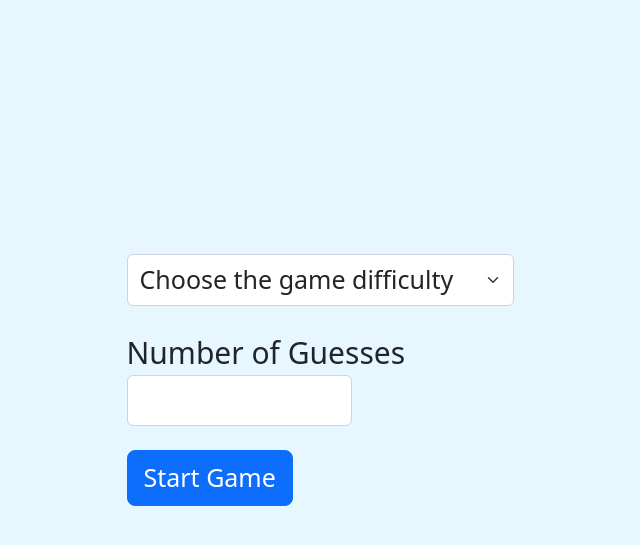
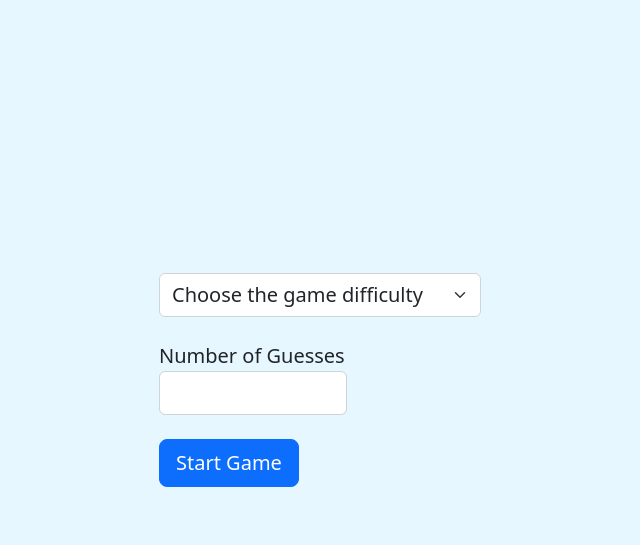
Before and after one commit to amar2468/GameHive, a Django app: page /guess_the_digit/config/ in a window 1280 px wide. Shown: the top 545 px of the page, without its empty margins (320-960 px from the left). Run offline with Django 3.2, Linux system fonts and the light colour scheme; some libraries are stand-ins or nearby versions.

Commit message:
Reduced the font-size of the input field, label, dropdown menu, and the button.

```diff
--- a/templates/guessing_game_config.html
+++ b/templates/guessing_game_config.html
@@ -22,7 +22,7 @@
             <form action="{% url 'play' %}" method="get">
                 {% csrf_token %}
                 <div class="dropdown" aria-required="true">
-                      <select class="form-select" name="selected_level" aria-label="Pick the game difficulty" style="font-size: 25px;">
+                      <select class="form-select" name="selected_level" aria-label="Pick the game difficulty" style="font-size: 20px;">
                         <option selected>Choose the game difficulty</option>
                         <option value="easy">Easy</option>
                         <option value="medium">Medium</option>
@@ -32,14 +32,14 @@
 
                 <br>
 
-                <label for="number_of_guesses" style="font-size: 30px;">Number of Guesses</label>
+                <label for="number_of_guesses" style="font-size: 20px;">Number of Guesses</label>
                 <div class="col-lg-7">
-                    <input class="form-control" type="number" style="font-size: 25px;" id="number_of_guesses" name="number_of_guesses">
+                    <input class="form-control" type="number" style="font-size: 20px;" id="number_of_guesses" name="number_of_guesses">
                 </div>
 
                 <br>
 
-                <button type="submit" style="font-size: 25px;" class="btn btn-primary btn-lg">Start Game</button>
+                <button type="submit" style="font-size: 20px;" class="btn btn-primary btn-lg">Start Game</button>
             </form>
 
         </div>
```
